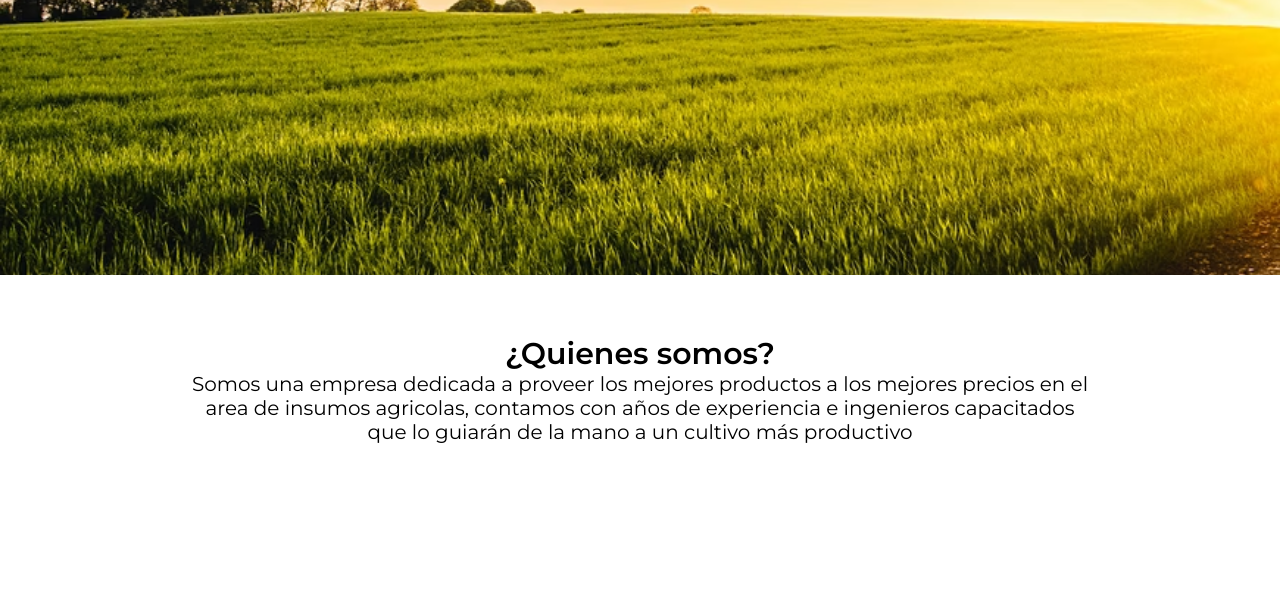
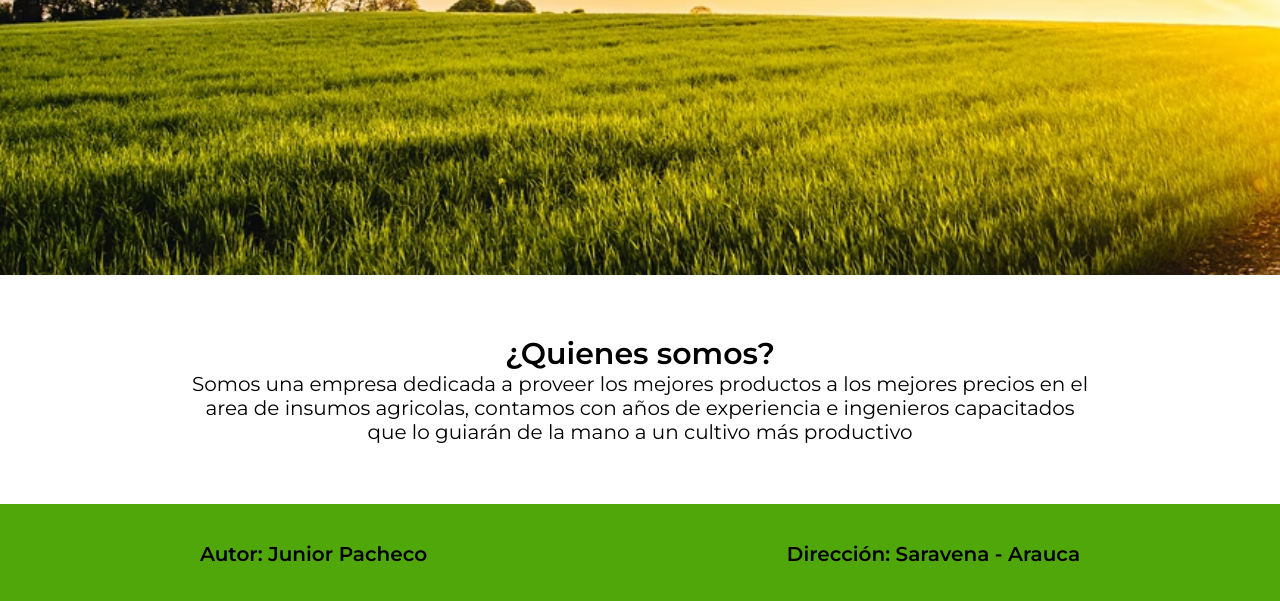
Before and after one commit to JuniorPacheco/E-commerce_Academlo, a plain HTML site: page index.html in a window 1280 px wide. Shown: the part 525-1126 px from the top of the page. Before the commit the page ends 1029 px from the top, so only its background shows below. Drawn offline with nearby package versions, Linux system fonts and the light colour scheme.

```diff
--- a/assets/modules/accionBotonesCarrito.js
+++ b/assets/modules/accionBotonesCarrito.js
@@ -14,6 +14,10 @@ export default function accionesBotones(e) {
         }else if(e.target.classList.contains("bxs-message-square-x")){
             delete carrito[e.target.getAttribute('data-id-item-car')];
         }
+    }else if(e.target.classList.contains("car__buttonDeleteAll")){
+        for(let i = Object.values(carrito).length - 1; i >= 0 ; i--){
+            delete carrito[Object.values(carrito)[i].id];
+        }
     }
     pintarCarrito();
 }
--- a/assets/modules/pintar_carrito.js
+++ b/assets/modules/pintar_carrito.js
@@ -38,7 +38,6 @@ export default function pintarCarrito() {
     total.innerHTML = precioTotal;
     carItems.innerHTML = templateItemsCarritoHTML;
     if(Object.values(carrito).length === 0){
-        console.log("Estoy entrnado")
         carItems.insertAdjacentHTML('afterbegin', `
         <div class="car__vacio">
             <img src="assets/img/carVacio.png" alt="Caja vacia">
--- a/assets/style/style.css
+++ b/assets/style/style.css
@@ -302,3 +302,22 @@ h1 {
 .car__total {
     padding-top: 2rem;
 }
+
+/* Footer */
+
+.footer {
+    font-weight: bold;
+    padding: 0 2rem;
+    height: 100px;
+    background-color: var(--primario);
+    flex-direction: column;
+    display: flex;
+    justify-content: space-around;
+    align-items: center;
+}
+
+@media (min-width: 768px) {
+    .footer {
+        flex-direction: row;
+    }
+}
--- a/index.html
+++ b/index.html
@@ -86,6 +86,10 @@
          </section>
 
     </main>
+    <footer class="footer">
+        <p>Autor: Junior Pacheco</p>
+        <p>Dirección: Saravena - Arauca</p>
+    </footer>
     <script type="module" src="./assets/main.js"></script>
 </body>
 </html>
```
Also changed, not shown: productos.html (+4 -0 lines).
